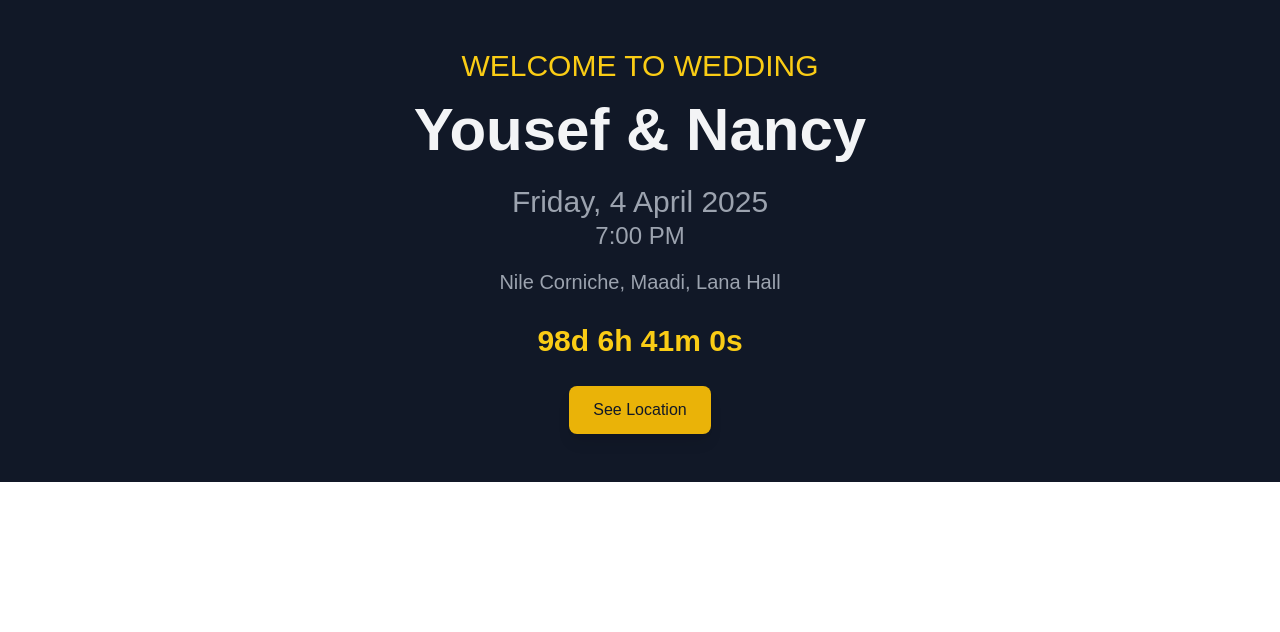
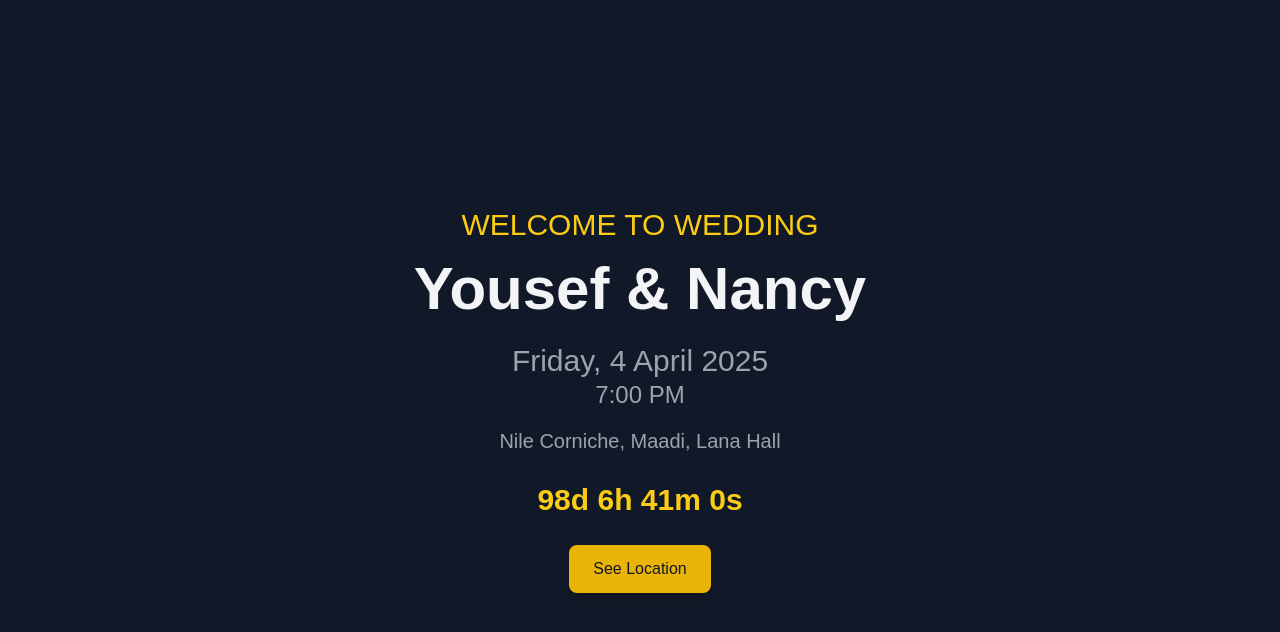
Before and after one commit to yousefhosnyx/wedding-invitation, a Next.js app: page / in a window 1280 px wide. Shown: the top 632 px of the page. Built offline with nearby package versions, Linux system fonts and the light colour scheme.

Commit message:
create wedding

```diff
--- a/src/app/page.js
+++ b/src/app/page.js
@@ -29,7 +29,7 @@ export default function Home() {
     "https://www.google.com/maps?q=12+Nile+Corniche,+Maadi,+Cairo+Governorate,+Egypt";
 
   return (
-    <div className="animate-fadeIn bg-gray-900 flex flex-col items-center justify-center text-center py-12 px-4">
+    <div className="animate-fadeIn min-h-screen bg-gray-900 flex flex-col items-center justify-center text-center py-12 px-4">
       {/* Welcome Message */}
       <p className="text-xl md:text-3xl text-yellow-400 font-medium">
         WELCOME TO WEDDING
```
